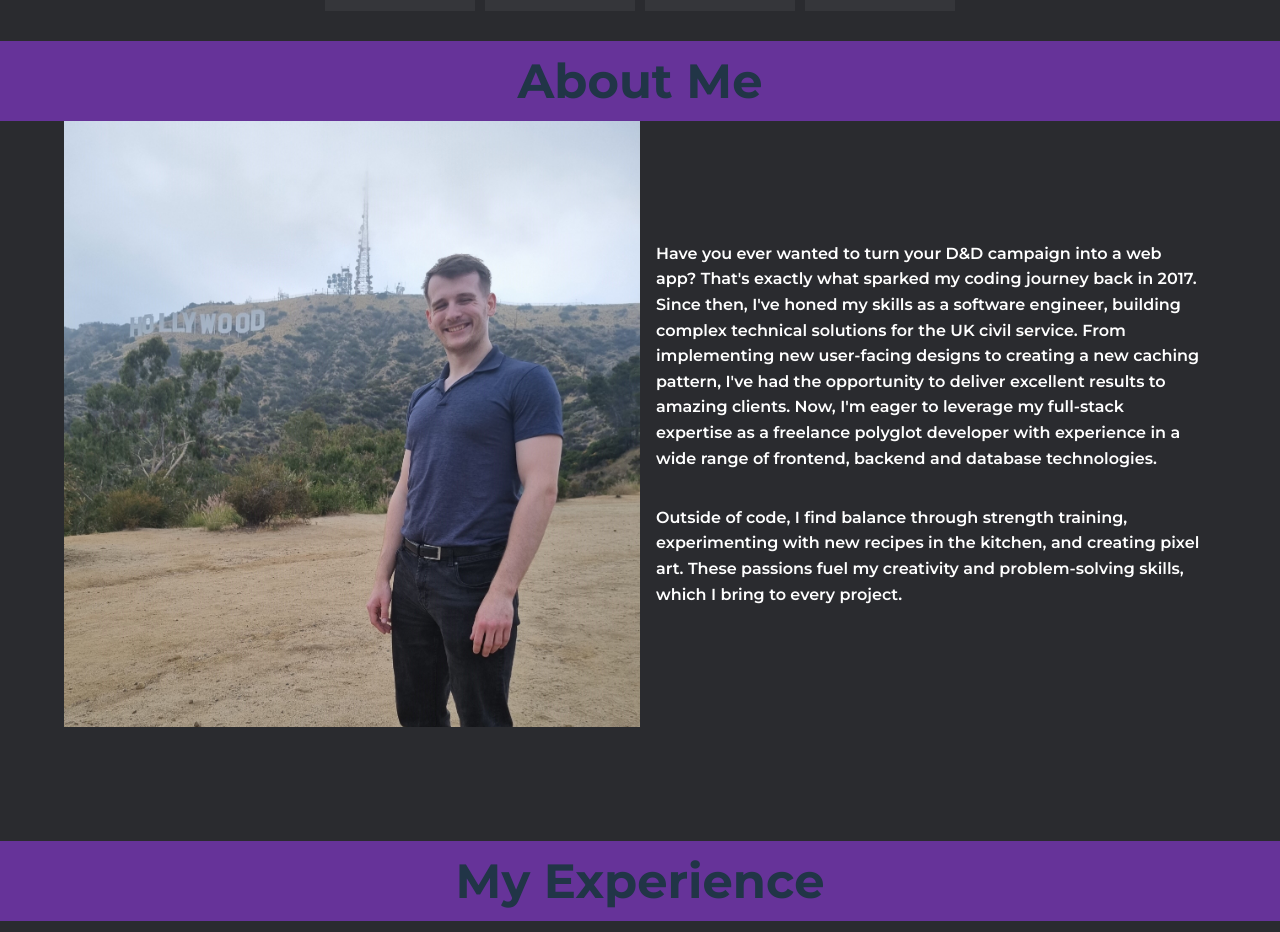
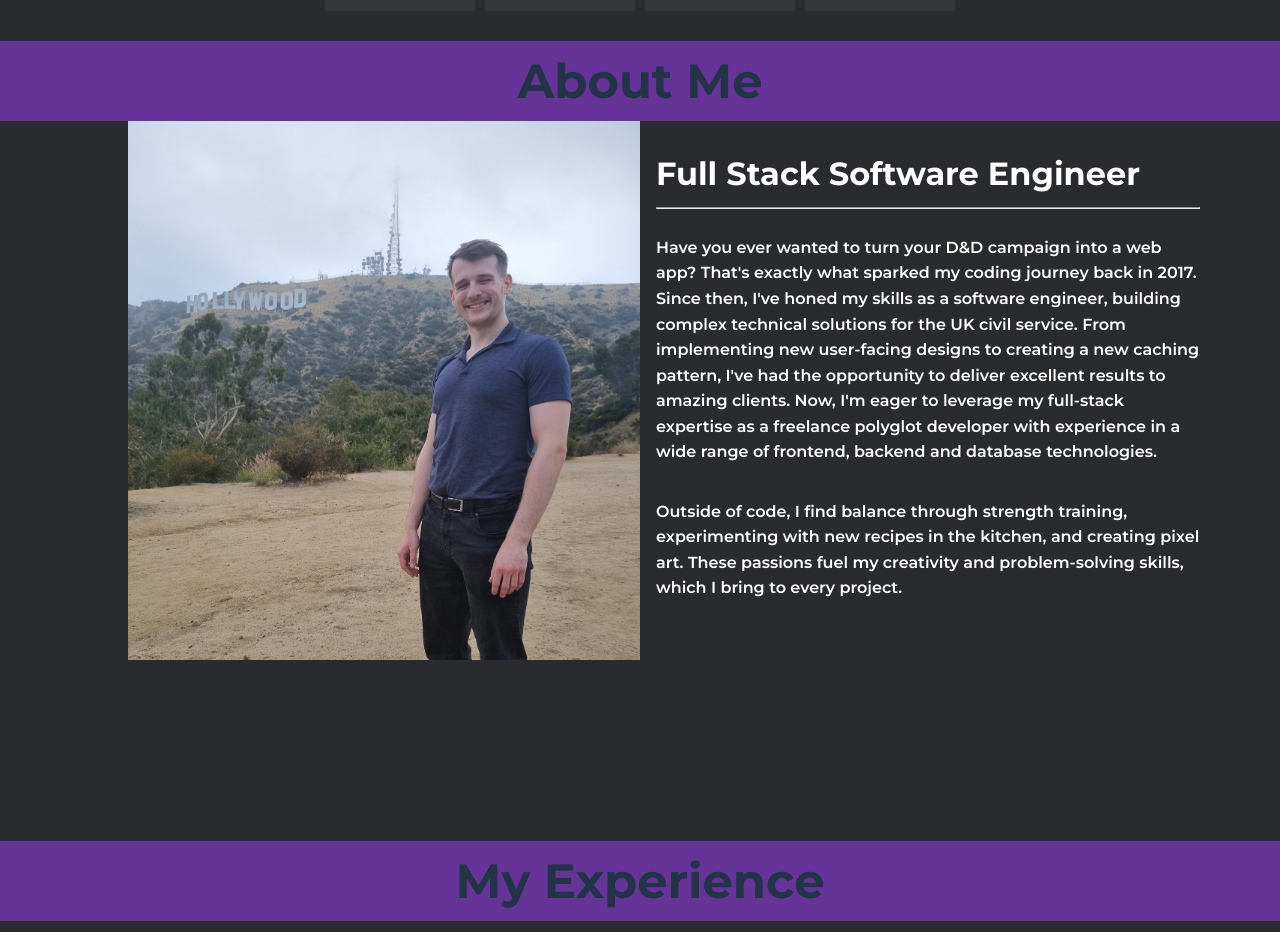
Before and after one commit to Christian-QA/Christian-QA.github.io, a React (Vite) app: page / in a window 1280 px wide. Shown: the part 760-1692 px from the top of the page. Built offline with nearby package versions, Linux system fonts and the light colour scheme; the HTML template or start-up script is replaced by a standard one.

Commit message:
Finished about page, now onto styling

```diff
--- a/src/components/About.tsx
+++ b/src/components/About.tsx
@@ -23,6 +23,9 @@ const About: React.FC = () => {
                 </div>
                 <div className="text-container">
                     <div className="about-story">
+                        <h2>{t('about.subheading')}</h2>
+                        <hr/>
+                        <br/>
                         <p>{t('about.paragraphOne')}</p>
                         <br></br>
                         <p>{t('about.paragraphTwo')}</p>
--- a/src/lang/en.tsx
+++ b/src/lang/en.tsx
@@ -12,6 +12,7 @@ const Messages = {
                 "landing.tagline": "I create robust APIs and web components that empower businesses of all sizes.",
 
                 "about.header": "About Me",
+                "about.subheading": "Full Stack Software Engineer",
                 "about.paragraphOne": "Have you ever wanted to turn your D&D campaign into a web app? That's exactly what sparked my coding journey back in 2017. Since then, I've honed my skills as a software engineer, building complex technical solutions for the UK civil service. From implementing new user-facing designs to creating a new caching pattern, I've had the opportunity to deliver excellent results to amazing clients. Now, I'm eager to leverage my full-stack expertise as a freelance polyglot developer with experience in a wide range of frontend, backend and database technologies.",
                 "about.paragraphTwo": "Outside of code, I find balance through strength training, experimenting with new recipes in the kitchen, and creating pixel art. These passions fuel my creativity and problem-solving skills, which I bring to every project.",
 
--- a/src/styling/About.css
+++ b/src/styling/About.css
@@ -6,24 +6,17 @@
 
 .image-container {
     flex: 0 0 50%;
-    max-height: 100%;
-    height: auto;
+    max-height: 80%;
+    height: 80%;
     align-content: flex-end;
     text-align: right;
 }
 
 .portfolio-image {
     max-width: 100%;
-    width: 90%;
-    height: auto;
-    max-height: 100%;
-}
-
-.about-cutoff {
-    width: 100%;
-    padding-bottom: 5%;
-    background-color: var(--white);
-    position: relative;
+    width: 80%;
+    height: 80%;
+    max-height: 80%;
 }
 
 .text-container {
@@ -32,13 +25,8 @@
     padding: 1em;
     color: var(--white);
     margin-right: 25%;
-}
-
-.about-me {
-    width: 100%;
-    text-align: center;
-    position: relative;
-    padding: 2%;
+    vertical-align: top;
+    align-self: start;
 }
 
 .about-story {
```
Also changed, not shown: 1 other file (tests, documents, lock files or other folders).
